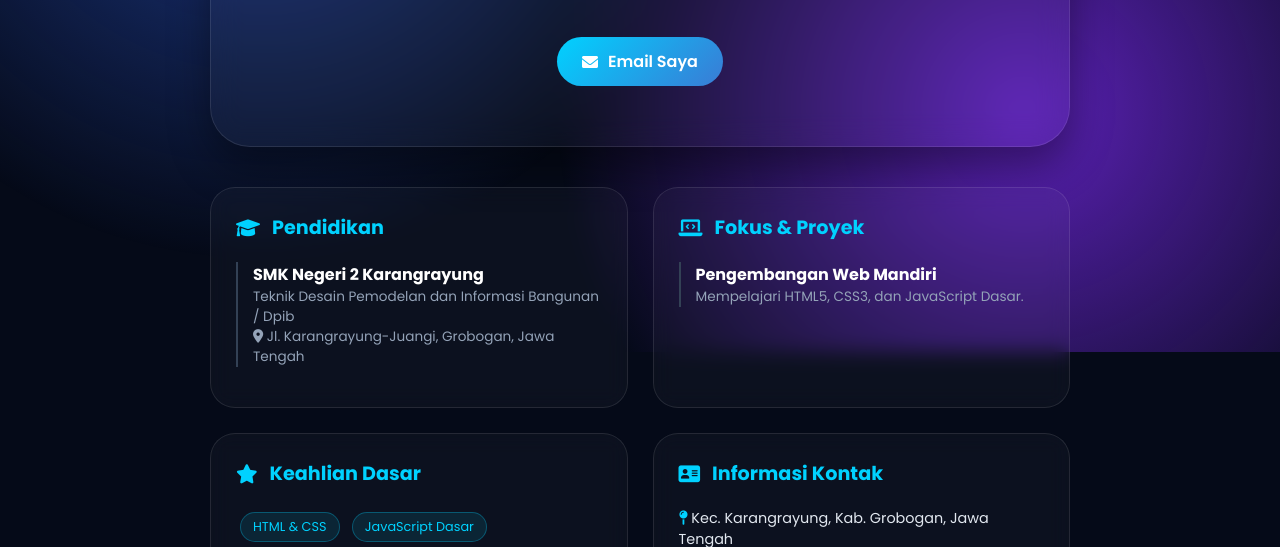
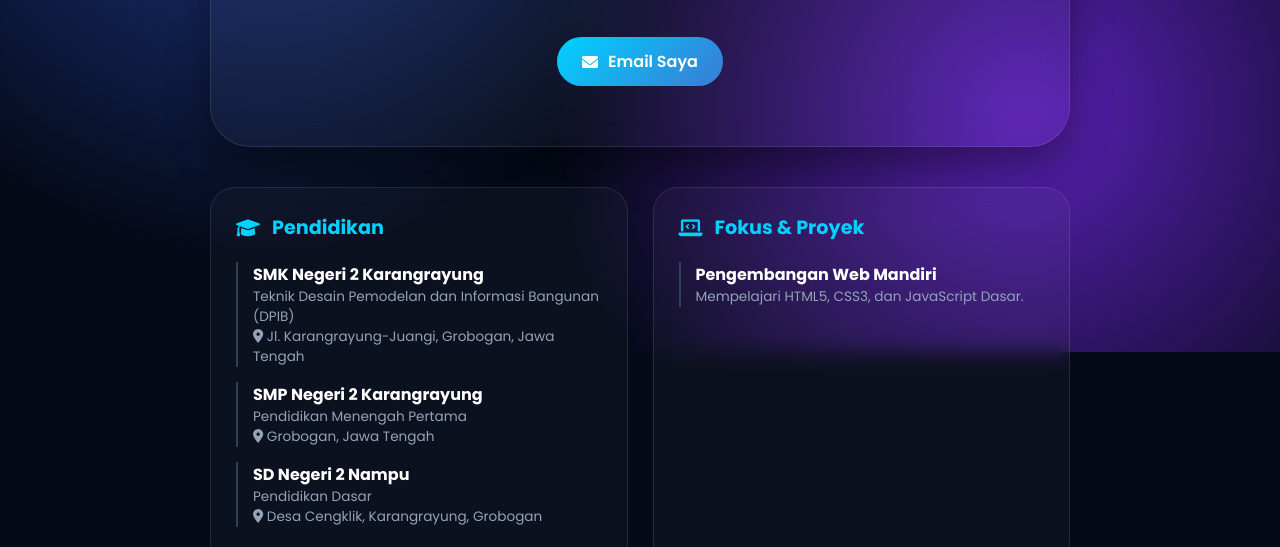
Before and after one commit to EdW1nProject/tesai, a website: page public/index.html in a window 1280 px wide. Shown: the part 448-995 px from the top of the page. Drawn offline with nearby package versions, Linux system fonts and the light colour scheme.

Commit message:
Update index.html

```diff
--- a/public/index.html
+++ b/public/index.html
@@ -136,8 +136,18 @@
                 <h3><i class="fas fa-graduation-cap"></i> Pendidikan</h3>
                 <div class="info-item">
                     <h4>SMK Negeri 2 Karangrayung</h4>
-                    <p>Teknik Desain Pemodelan dan Informasi Bangunan / Dpib</p>
+                    <p>Teknik Desain Pemodelan dan Informasi Bangunan (DPIB)</p>
                     <p><i class="fas fa-map-marker-alt"></i> Jl. Karangrayung-Juangi, Grobogan, Jawa Tengah</p>
+                </div>
+                <div class="info-item">
+                    <h4>SMP Negeri 2 Karangrayung</h4>
+                    <p>Pendidikan Menengah Pertama</p>
+                    <p><i class="fas fa-map-marker-alt"></i> Grobogan, Jawa Tengah</p>
+                </div>
+                <div class="info-item">
+                    <h4>SD Negeri 2 Nampu</h4>
+                    <p>Pendidikan Dasar</p>
+                    <p><i class="fas fa-map-marker-alt"></i> Desa Cengklik, Karangrayung, Grobogan</p>
                 </div>
             </div>
 
```
